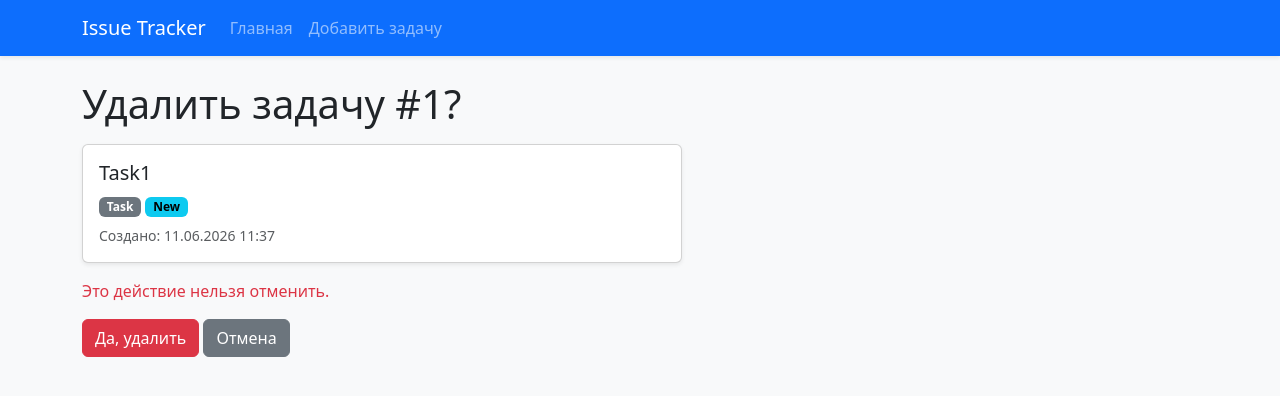
After one commit to nanochka-8000/issue_tracker, a Django app: page /tasks/1/delete/ in a window 1280 px wide. The commit adds this page. Shown: the top 396 px of the page. Run offline with Django 5.2, Linux system fonts and the light colour scheme; data comes from the database, SQL or seed files in the repository.

Commit message:
Добавлена страница удаления задачи с подтверждением

```diff
--- a/source/tracker/urls.py
+++ b/source/tracker/urls.py
@@ -17,7 +17,13 @@ Including another URLconf
 from django.contrib import admin
 from django.urls import path
 
-from webapp.views import TaskListView, TaskDetailView, TaskCreateView, TaskUpdateView
+from webapp.views import (
+    TaskListView,
+    TaskDetailView,
+    TaskCreateView,
+    TaskUpdateView,
+    TaskDeleteView,
+)
 
 urlpatterns = [
     path('admin/', admin.site.urls),
@@ -25,4 +31,5 @@ urlpatterns = [
     path('tasks/<int:pk>/', TaskDetailView.as_view(), name='task_detail'),
     path('tasks/add/', TaskCreateView.as_view(), name='task_create'),
     path('tasks/<int:pk>/update/', TaskUpdateView.as_view(), name='task_update'),
+    path('tasks/<int:pk>/delete/', TaskDeleteView.as_view(), name='task_delete'),
 ]
--- a/source/webapp/templates/index.html
+++ b/source/webapp/templates/index.html
@@ -18,6 +18,7 @@
                 </p>
                 <a href="{% url 'task_detail' task.pk %}" class="btn btn-sm btn-outline-primary">Подробнее</a>
                 <a href="{% url 'task_update' task.pk %}" class="btn btn-sm btn-outline-warning">Редактировать</a>
+                <a href="{% url 'task_delete' task.pk %}" class="btn btn-sm btn-outline-danger">Удалить</a>
             </div>
         </div>
     {% empty %}
--- /dev/null
+++ b/source/webapp/templates/task_delete.html
@@ -0,0 +1,28 @@
+{% extends 'base.html' %}
+
+{% block title %}Удалить задачу{% endblock %}
+
+{% block content %}
+    <h1 class="mb-3">Удалить задачу #{{ task.pk }}?</h1>
+
+    <div class="card shadow-sm mb-3" style="max-width: 600px;">
+        <div class="card-body">
+            <h5 class="card-title">{{ task.summary }}</h5>
+            <p class="card-text mb-2">
+                <span class="badge text-bg-secondary">{{ task.type.name }}</span>
+                <span class="badge text-bg-info">{{ task.status.name }}</span>
+            </p>
+            <p class="card-text text-muted small">
+                Создано: {{ task.created_at|date:"d.m.Y H:i" }}
+            </p>
+        </div>
+    </div>
+
+    <p class="text-danger">Это действие нельзя отменить.</p>
+
+    <form method="post" action="{% url 'task_delete' task.pk %}" class="d-inline">
+        {% csrf_token %}
+        <button type="submit" class="btn btn-danger">Да, удалить</button>
+    </form>
+    <a href="{% url 'task_list' %}" class="btn btn-secondary">Отмена</a>
+{% endblock %}
--- a/source/webapp/templates/task_detail.html
+++ b/source/webapp/templates/task_detail.html
@@ -30,6 +30,7 @@
             <hr>
             <a href="{% url 'task_list' %}" class="btn btn-secondary">К списку</a>
             <a href="{% url 'task_update' task.pk %}" class="btn btn-warning">Редактировать</a>
+            <a href="{% url 'task_delete' task.pk %}" class="btn btn-danger">Удалить</a>
         </div>
     </div>
 {% endblock %}
--- a/source/webapp/views.py
+++ b/source/webapp/views.py
@@ -65,3 +65,14 @@ class TaskUpdateView(View):
             task.save()
             return redirect('task_detail', pk=task.pk)
         return render(request, 'task_update.html', {'form': form, 'task': task})
+
+
+class TaskDeleteView(View):
+    def get(self, request, pk):
+        task = get_object_or_404(Task, pk=pk)
+        return render(request, 'task_delete.html', {'task': task})
+
+    def post(self, request, pk):
+        task = get_object_or_404(Task, pk=pk)
+        task.delete()
+        return redirect('task_list')
```
